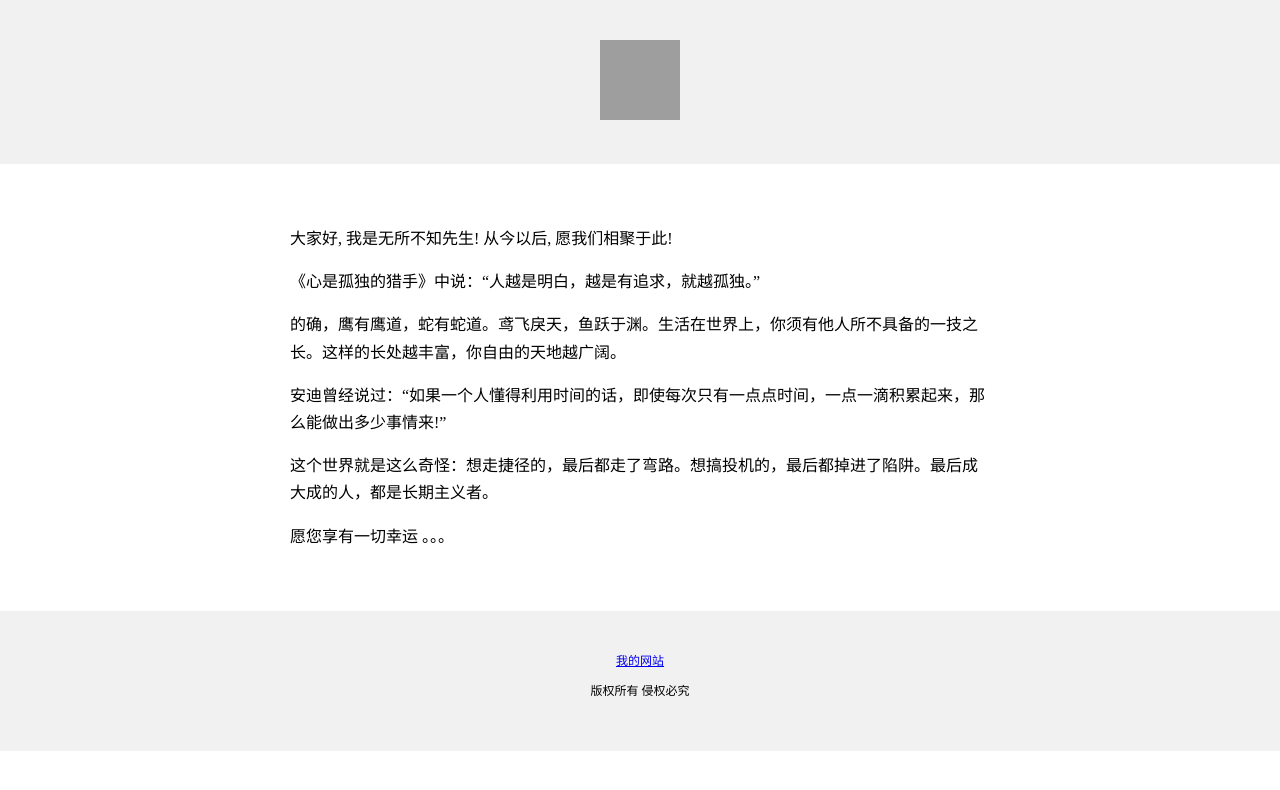
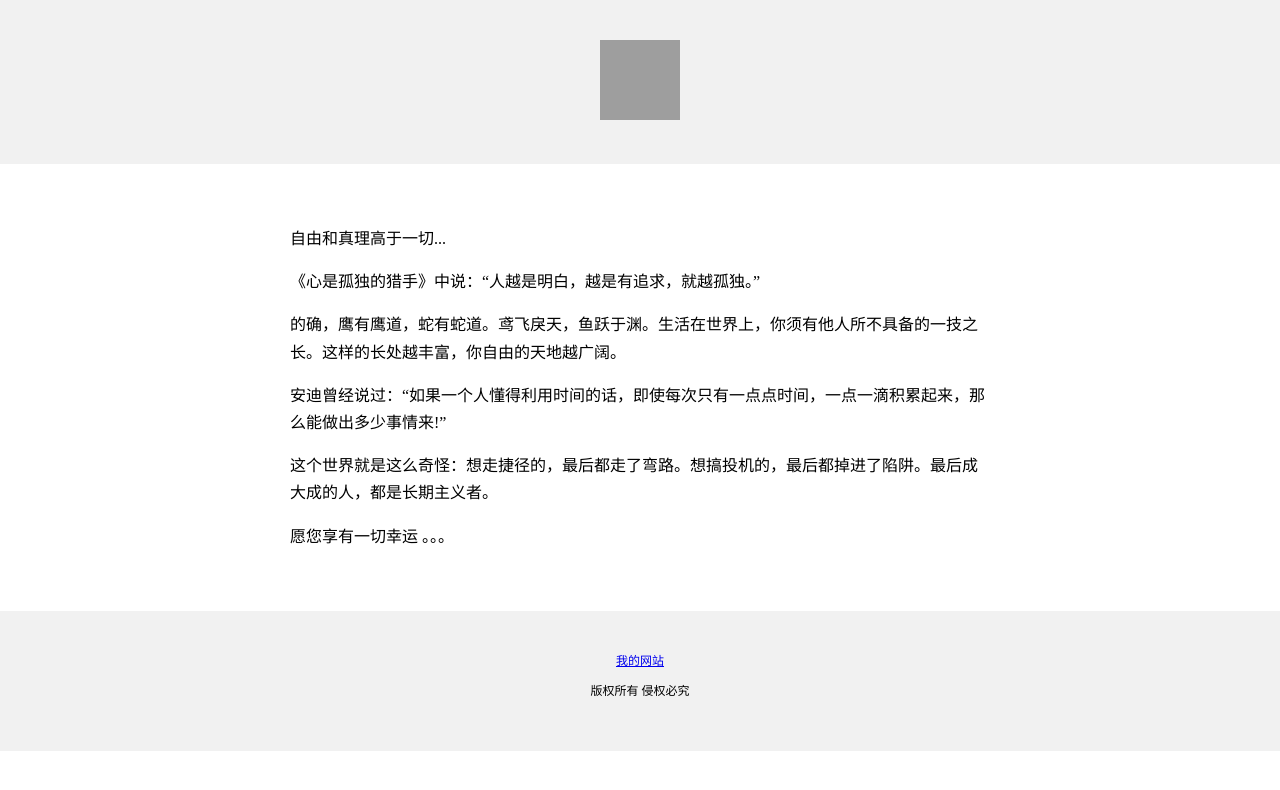
Before and after one commit to wjx915/Y-one, a plain HTML site: page index.html in a window 1280 px wide. Drawn offline with Linux system fonts and the light colour scheme; grey boxes are pictures that could not be loaded.

Commit message:
Update index.html

```diff
--- a/index.html
+++ b/index.html
@@ -24,7 +24,7 @@
    padding: 15px;
    line-height: 1.7;
    ">
-    <p>大家好, 我是无所不知先生! 从今以后, 愿我们相聚于此!</p>
+    <p>自由和真理高于一切...</p>
     <p>《心是孤独的猎手》中说：“人越是明白，越是有追求，就越孤独。”</p>
     <p>的确，鹰有鹰道，蛇有蛇道。鸢飞戾天，鱼跃于渊。生活在世界上，你须有他人所不具备的一技之长。这样的长处越丰富，你自由的天地越广阔。</p>
     <p>安迪曾经说过：“如果一个人懂得利用时间的话，即使每次只有一点点时间，一点一滴积累起来，那么能做出多少事情来!”</p>
```
